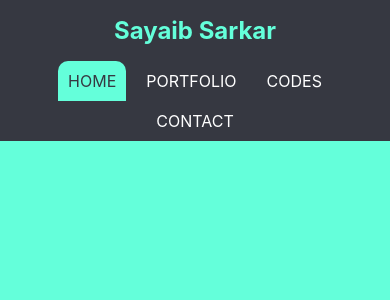
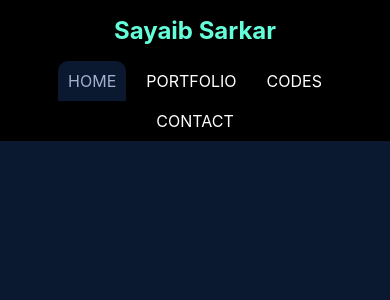
Before and after one commit to sayaib/Portfolio_Website_React.JS, a React (Create React App) app: page / in a window 390 px wide. Shown: the top 300 px of the page. Built offline with nearby package versions, Linux system fonts and the light colour scheme.

Commit message:
navbar final design update

```diff
--- a/package.json
+++ b/package.json
@@ -6,8 +6,10 @@
     "@testing-library/jest-dom": "^5.14.1",
     "@testing-library/react": "^11.2.7",
     "@testing-library/user-event": "^12.8.3",
+    "bootstrap": "^5.1.1",
     "jquery": "^3.6.0",
     "react": "^17.0.2",
+    "react-bootstrap": "^2.0.0-rc.0",
     "react-dom": "^17.0.2",
     "react-router-dom": "^5.3.0",
     "react-scripts": "4.0.3",
--- a/src/App.js
+++ b/src/App.js
@@ -6,6 +6,7 @@ import Home from './webpage_component/Home'
 import Codes from './webpage_component/Codes'
 import Portfolio from './webpage_component/Portfolio'
 import Contact from './webpage_component/Contact'
+import Error from './webpage_component/Error'
 
 function App() {
   return (
@@ -15,9 +16,10 @@ function App() {
         <Manu />
         <Switch>
           <Route exact path="/" component={Home} />
-          <Route exact path="/about" component={Codes} />
           <Route exact path="/portfolio" component={Portfolio} />
+          <Route exact path="/codes" component={Codes} />
           <Route exact path="/contact" component={Contact} />
+          <Route component={Error} />
         </Switch>
       </BrowserRouter>
     </>
--- /dev/null
+++ b/src/webpage_component/Error.jsx
@@ -0,0 +1,15 @@
+import React from "react";
+import "./style.css";
+
+const Home = () => {
+  return (
+      <>
+      <div className="error_page">
+      <h1>404 Page Not Found</h1>
+      <a href="/">GO TO HOME PAGE</a>
+      </div>
+
+      </>
+  );
+};
+export default Home;
--- a/src/webpage_component/Manu.jsx
+++ b/src/webpage_component/Manu.jsx
@@ -1,5 +1,6 @@
 import React from "react";
 import "./style.css";
+
 import { NavLink } from "react-router-dom";
 
 const Manu = () => {
@@ -7,19 +8,19 @@ const Manu = () => {
   return (
     <>
 
-      <div class="rc_nav" id="centered_nav">
+      <div className="rc_nav" id="centered_nav">
       <h1 id="title">Sayaib Sarkar</h1>
 
-        <NavLink exact activeClassName="active_class" className="nav-link" to="/">
+        <NavLink exact activeClassName="active_class" className="nav_link" to="/">
           Home
         </NavLink>
-        <NavLink exact activeClassName="active_class" className="nav-link" to="/portfolio">
+        <NavLink exact activeClassName="active_class" className="nav_link" to="/portfolio">
         Portfolio
         </NavLink>
-        <NavLink exact activeClassName="active_class" className="nav-link" to="/Codes">
+        <NavLink exact activeClassName="active_class" className="nav_link" to="/codes">
         Codes
         </NavLink>
-        <NavLink exact activeClassName="active_class" className="nav-link" to="/contact">
+        <NavLink exact activeClassName="active_class" className="nav_link" to="/contact">
         Contact
         </NavLink>
       </div>
--- a/src/webpage_component/style.css
+++ b/src/webpage_component/style.css
@@ -9,7 +9,7 @@
 
 .rc_nav {
     overflow: hidden;
-    background-color: #363841;
+    background-color: #000000;
     text-align: center;
     position: fixed;
     width: 100%;
@@ -17,7 +17,7 @@
     z-index: 6;
 }
 
-.nav-link {
+.nav_link {
     margin: 0 5px;
     display: inline-block;
     color: #fff;
@@ -33,15 +33,16 @@
     text-transform: uppercase;
 }
 
-.nav-link:hover {
+.nav_link:hover {
     transition: 0.7;
 }
 
 @media screen and (max-width: 600px) {
-    .nav-link {
+    .nav_link {
         padding: 10px 10px;
         font-size: 1rem;
     }
+
     #title {
         color: #64FFDA;
         font-size: 1.5rem;
@@ -50,13 +51,17 @@
 }
 
 .active_class {
-    background-color: #64FFDA;
-    color: #363841;
+    background-color: #0A192F;
+    color: #A4AFCD;
     border-radius: 10px 10px 0 0;
 }
 
-#webpage{
-    background-color: #64FFDA;
+#webpage {
+    background-color: #0A192F;
     height: 100vh;
     width: 100vw;
 }
+
+.error_page {
+    padding-top: 10rem;
+}
```
Also changed, not shown: 1 other file (tests, documents, lock files or other folders).
